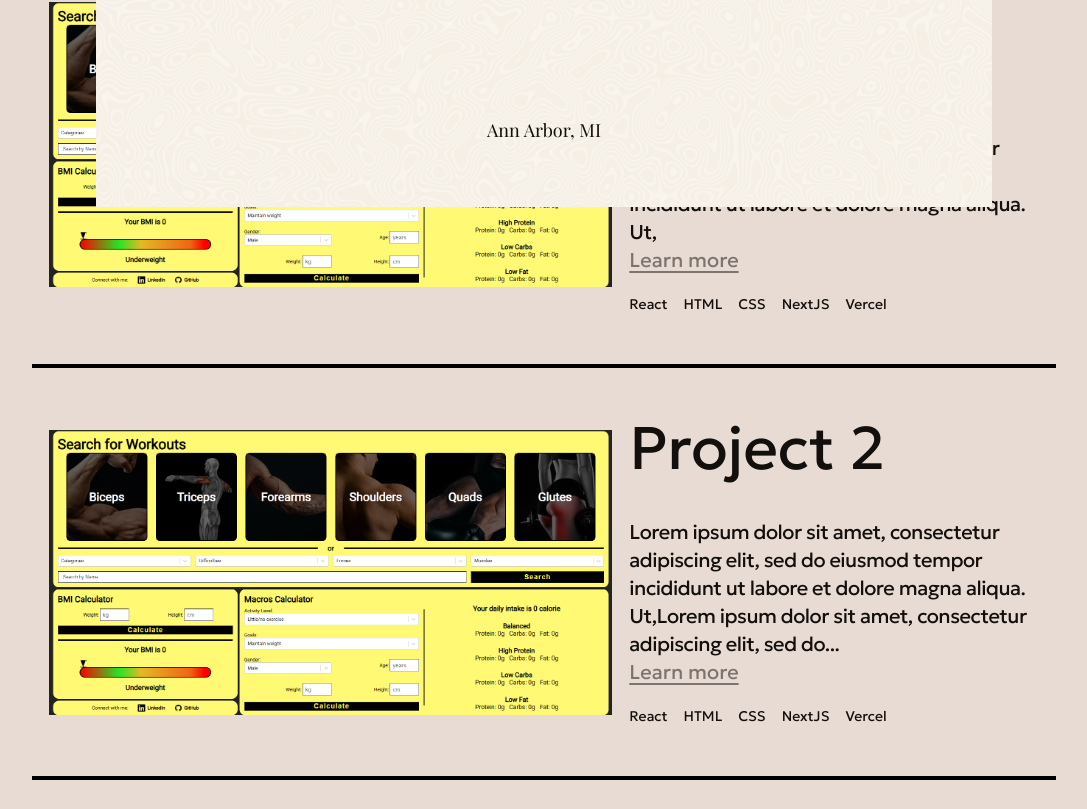
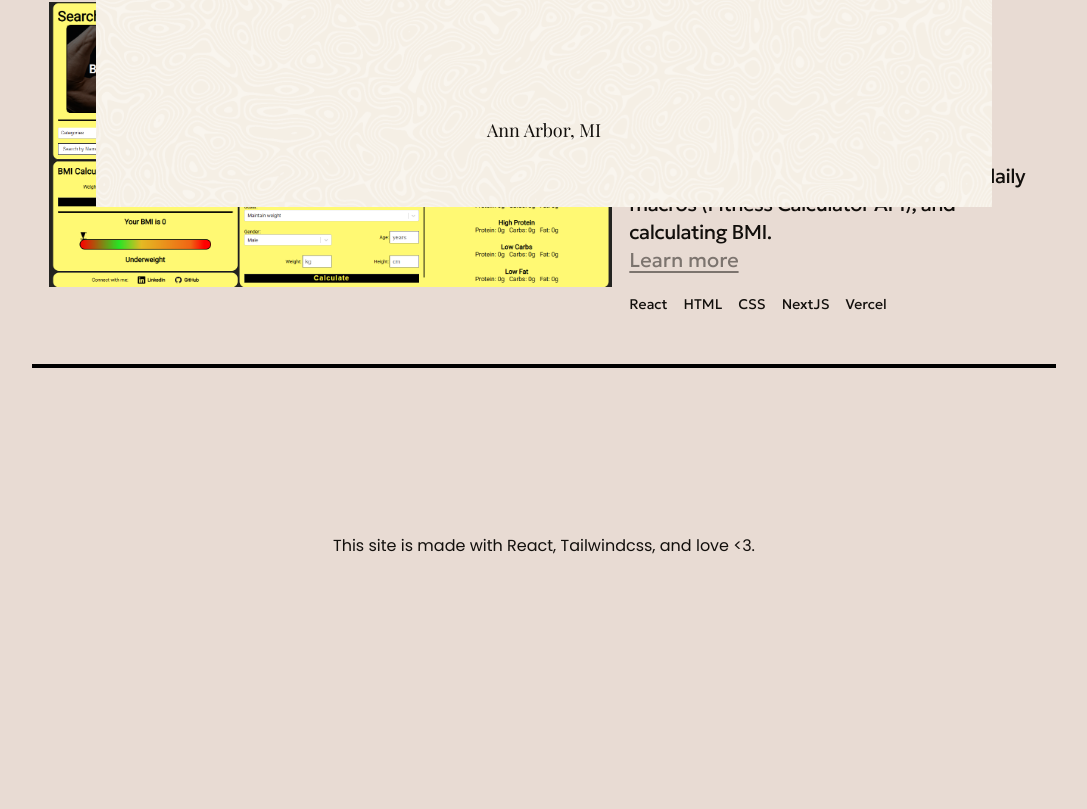
Before and after one commit to virtualdann/portfolio-v1, a React (Vite) app: page / in a window 1280 px wide. Shown: the part 971-1780 px from the top of the page, without its empty margins (96-1183 px from the left). After the commit the page ends 1567 px from the top, so only its background shows below. Built offline with nearby package versions, Linux system fonts and the light colour scheme.

Commit message:
removed 1 project card and edited package.json

```diff
--- a/package.json
+++ b/package.json
@@ -1,6 +1,7 @@
 {
   "name": "portfolio-v1",
   "private": true,
+  "homepage": "http://virtualdann.github.io/portfolio-v1",
   "version": "0.0.0",
   "type": "module",
   "scripts": {
@@ -9,7 +10,7 @@
     "lint": "eslint src --ext js,jsx --report-unused-disable-directives --max-warnings 0",
     "preview": "vite preview",
     "predeploy" : "npm run build",
-    "deploy" : "gh-pages -d build"
+    "deploy" : "gh-pages -d dist"
   },
   "dependencies": {
     "framer-motion": "^10.12.22",
--- a/src/components/CardList.jsx
+++ b/src/components/CardList.jsx
@@ -4,16 +4,16 @@ import Reveal from "./Reveal";
 
 const CardList = () => {
 
-    const desc = "Lorem ipsum dolor sit amet, consectetur adipiscing elit, sed do eiusmod tempor incididunt ut labore et dolore magna aliqua. Ut,"
+    const desc = "Integrates 3 functionalities: Searching workouts (MuscleWiki API), calculating daily macros (Fitness Calculator API), and calculating BMI."
 
     return (
         <>
             <Reveal>
                 <Card top={true} title={"Workout Finder"} imgSrc={"src/assets/workout-finder-1.png"} desc={desc} tools={['React', 'HTML', 'CSS', 'NextJS', 'Vercel']}/>
             </Reveal>
-            <Reveal>
+            {/* <Reveal>
                 <Card title={"Project 2"} imgSrc={"src/assets/workout-finder-1.png"} desc={desc + desc} tools={['React', 'HTML', 'CSS', 'NextJS', 'Vercel']}/>
-            </Reveal>
+            </Reveal> */}
         </>
     )
 }
```
Also changed, not shown: 1 other file (tests, documents, lock files or other folders).
